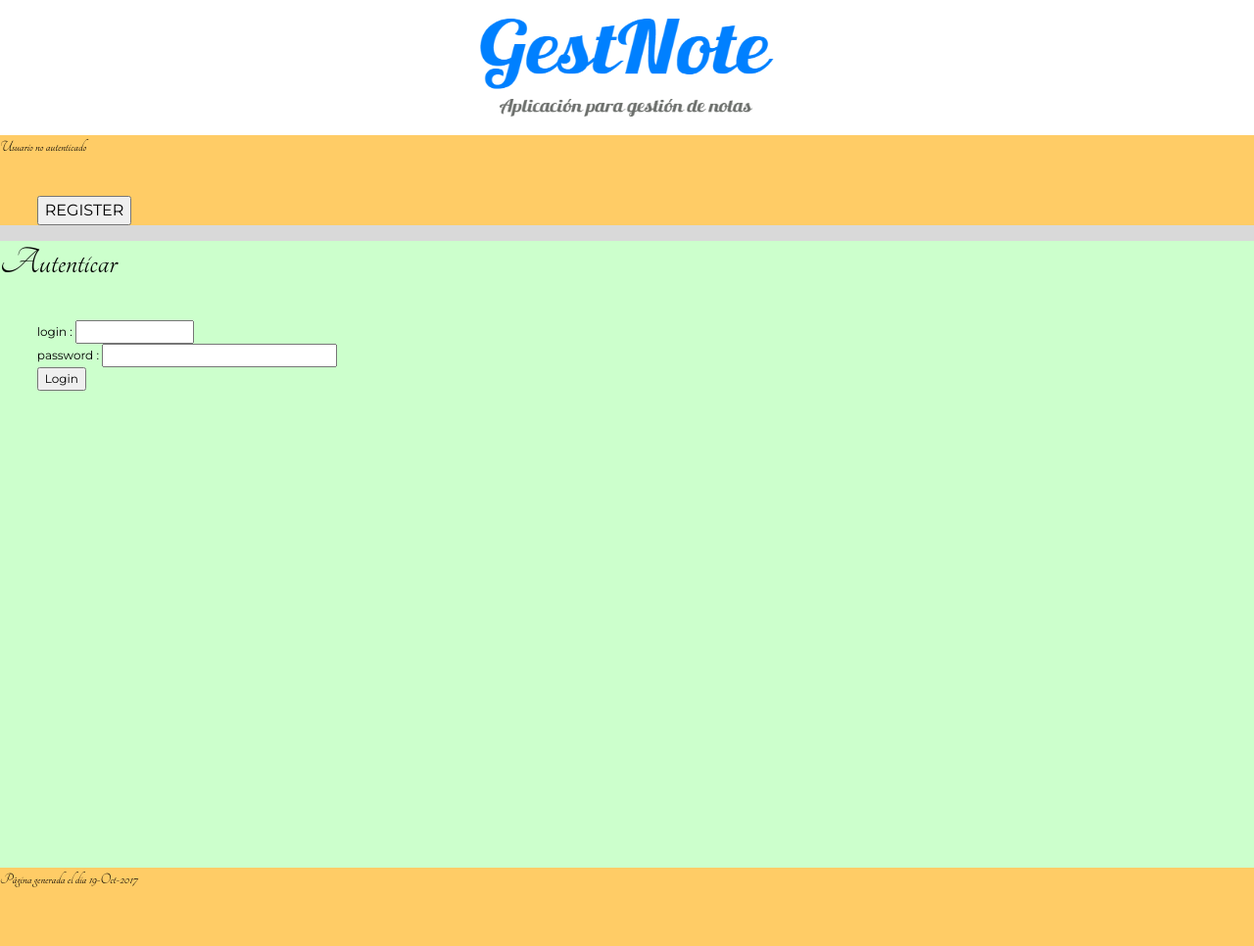
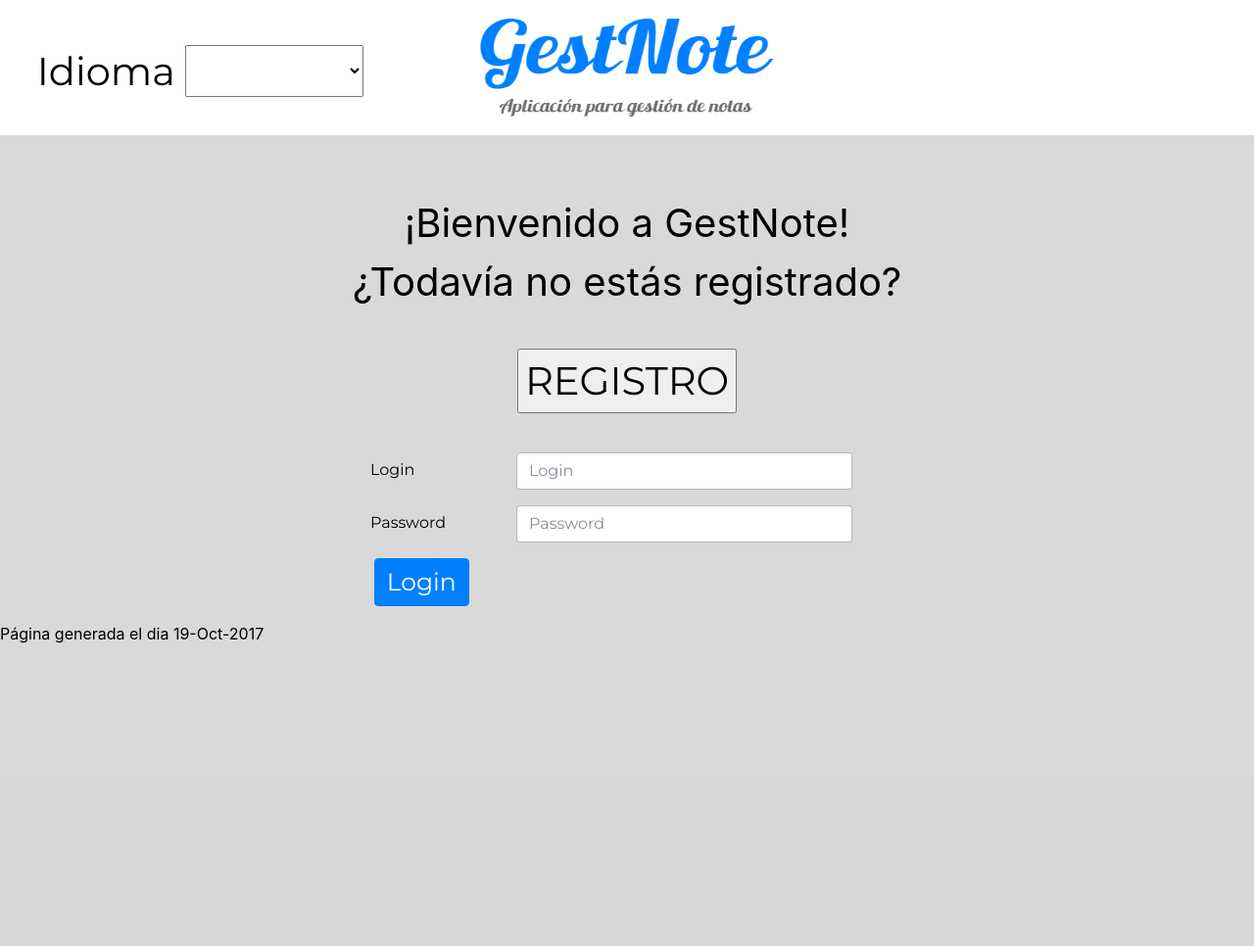
Before and after one commit to iaquintas/gestnote, a PHP site: page /Controller/Login_Controller.php in a window 1280 px wide. Shown: the whole page at 98% size. After the commit the page ends 657 px from the top, so only its background shows below. Run offline with PHP 8.4, Linux system fonts and the light colour scheme; some libraries are stand-ins or nearby versions; some web fonts are replaced.

Commit message:
cambios en css
login finalizado

```diff
--- a/Locates/Strings_SPANISH.php
+++ b/Locates/Strings_SPANISH.php
@@ -45,7 +45,11 @@
 'CONTENIDO'=>'CONTENIDO',
 'COMPARTIDO'=>'COMPARTIDO',
 'Gestión de NOTAS'=>'Gestión de NOTAS',
-'Gestión de USUARIOS'=>'Gestión de USUARIOS'
+'Gestión de USUARIOS'=>'Gestión de USUARIOS',
+'¡Bienvenido a Gestnote!' =>'¡Bienvenido a GestNote!',
+'REGISTRO'=>'REGISTRO',
+'¿Todavía no estás registrado?'=>'¿Todavía no estás registrado?',
+'LOGIN'=>'LOGIN'
  )
   ;
   ?>
--- a/View/Header.php
+++ b/View/Header.php
@@ -18,7 +18,7 @@
 	<script type="text/javascript" src="../View/js/tcal.js"></script>
 	<script type="text/javascript" src="../View/js/Validaciones.js"></script>
 	<script type="text/javascript" src="../View/js/comprobar.js"></script>
-	<link rel="stylesheet" type="text/css" href="../View/css/JulioCSS-2.css" media="screen" />
+
 
 	<link rel="stylesheet" href="../bootsrap/css/bootstrap.min.css">
   <link rel="stylesheet" href="https://maxcdn.bootstrapcdn.com/font-awesome/4.5.0/css/font-awesome.min.css">
@@ -73,11 +73,30 @@
 
 <?php
 	}
+
+
 	else{
-		echo $strings['Usuario no autenticado'];
-		echo 	'<form action=\'../Controller/Register_Controller.php\' method=\'post\'>
-					<input type=\'submit\' name=\'action\' value=\'REGISTER\'>
+		 ?>
+		 <div id="idioma2">
+		 <form action="../Controller/CambioIdioma.php" method="get">
+			 <?php echo $strings['idioma']; ?>
+			 <select name="idioma" onChange='this.form.submit()'>
+						 <option value="SPANISH"> </option>
+				 <option value="ENGLISH"><?php echo $strings['INGLES']; ?></option>
+						 <option value="SPANISH"><?php echo $strings['ESPAÑOL']; ?></option>
+			 </select>
+		 </form>
+	 </div>
+		 <?php
+		echo "<br>";
+		echo $strings['¡Bienvenido a Gestnote!'];
+		echo "<br>";
+		echo $strings['¿Todavía no estás registrado?'];
+		echo 	'<form id="registro" action=\'../Controller/Register_Controller.php\' method=\'post\'>
+					<input type=\'submit\' name=\'action\' value='.$strings['REGISTRO'].'>
 				</form>';
+
+
 	}
 ?>
 </header>
--- a/View/Login_View.php
+++ b/View/Login_View.php
@@ -15,15 +15,25 @@
     			include '../View/Header.php';
 
     		?>
-    			<h1><?php echo $strings['Login']; ?></h1>
-    			<form name = 'Form' action='../Controller/Login_Controller.php' method='post' onsubmit='return comprobar_USUARIOS()'>
 
-    				 	login : <input type = 'text' name = 'login' size = '15' value = '' onblur="esVacio(this)  && comprobarText(this,15)"  ><br>
-    	password : <input type = 'text' name = 'password' size = '32' value = '' onblur="esVacio(this)  && comprobarText(this,32)"  ><br>
+          <form name = 'Form' id="login" action='../Controller/Login_Controller.php' method='post'>
 
-    				 <input type= 'submit' name='action' value='Login'>
+            <div class="form-group row">
+              <label for="staticEmail" class="col-sm-2 col-form-label">Login</label>
+              <div class="col-sm-5">
+                  <input type="text" class="form-control" name="login"id="inputPassword" placeholder="Login">
+              </div>
+            </div>
+            <div class="form-group row">
+              <label for="inputPassword" class="col-sm-2 col-form-label">Password</label>
+              <div class="col-sm-5">
+                <input type="password" class="form-control" name="password"id="inputPassword" placeholder="Password">
+              </div>
+            </div>
 
-    			</form>
+
+              <button type="submit" name='action' value='Login' class="btn btn-primary">Login</button>
+            </form>
 
     		<?php
     			include '../View/Footer.php';
--- a/View/css/style.css
+++ b/View/css/style.css
@@ -1,7 +1,7 @@
 body {
   color: #000000;
   background-color: #D9D9D9;
-  font-family: "Tangerine";
+
 
 }
 
@@ -211,6 +211,10 @@ a{
 
 }
 
+button.btn.btn-primary{
+  background-color: #0080ff;
+}
+
 
 
 
@@ -277,18 +281,8 @@ a{
   background-color: inherit;
   font-size: 25px;
 }
-/*
-textarea#Contenido.form-control{
-  width: 50%;
-}
 
-input#Fecha.form-control{
-  width: 50%;
-}
-input#Autor.form-control{
-  width: 50%;
-}
-*/
+
 #edit{
 
   font-size: 20pt;
@@ -301,6 +295,23 @@ div#idioma.dropdown{
   margin-right: 1cm;
 }
 
+/*vista de index*/
+
+header{
+  font-size: 40px;
+  text-align: center;
+}
+form#registro{
+  text-align: center;
+}
+
+h1{
+  text-align: center;
+}
+
+form#login{
+  margin-left: 10cm;
+}
 
 
 
```
Also changed, not shown: Locates/Strings_ENGLISH.php (+7 -3 lines).
